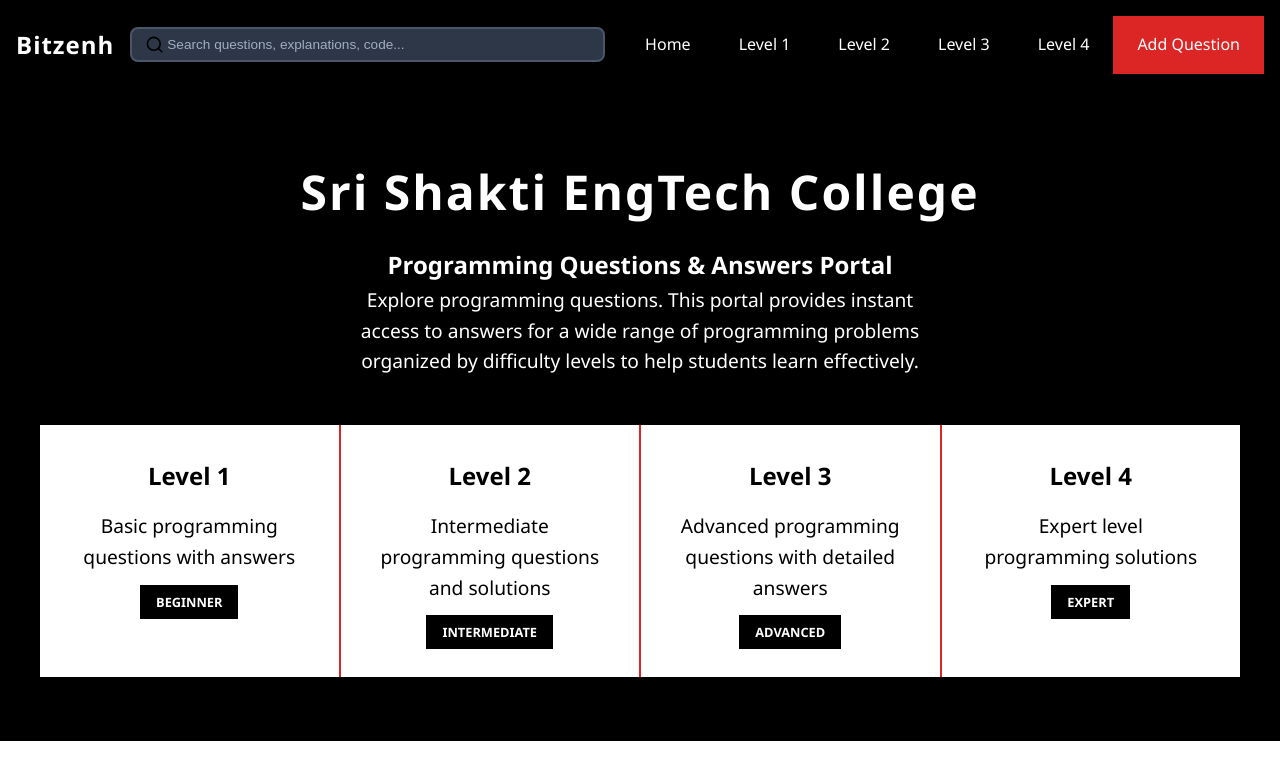
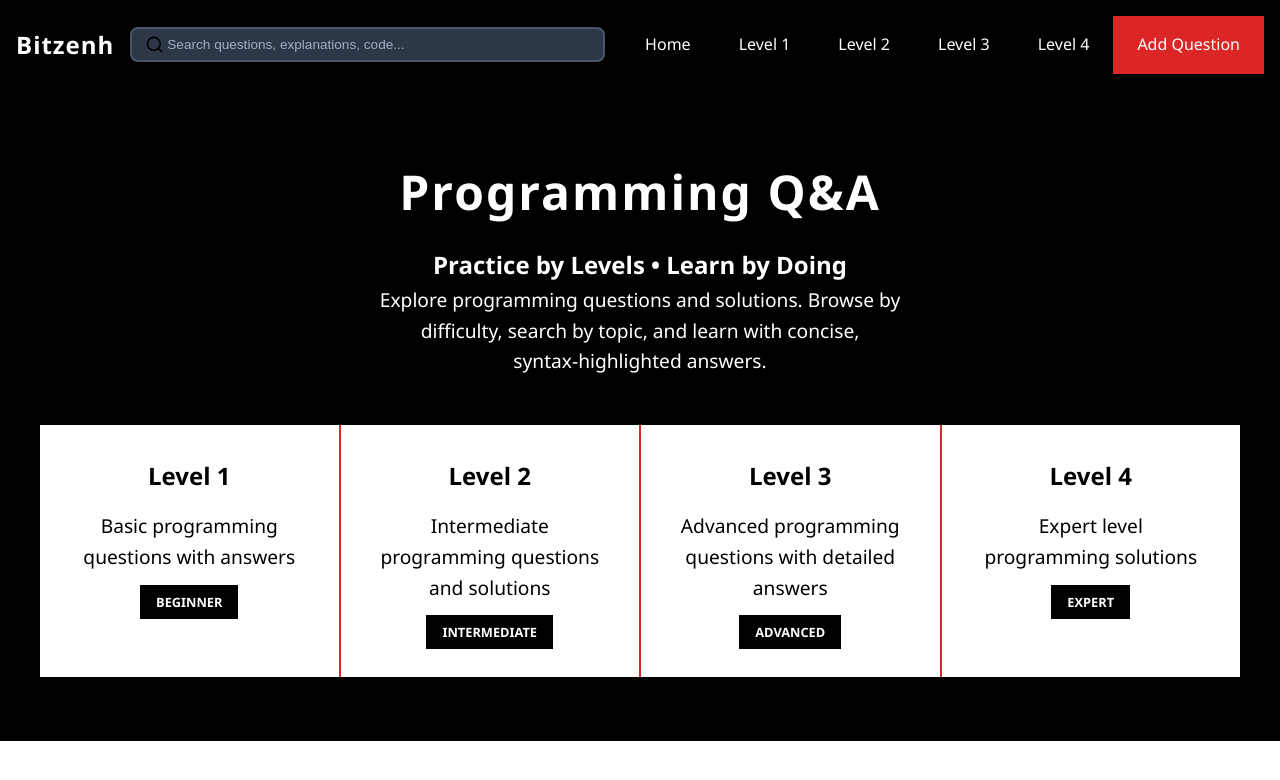
Before and after one commit to Arunarivalagan743/Bitzenh, a React (Vite) app in the folder frontend/: page / in a window 1280 px wide. Shown: the top 780 px of the page. Built offline with nearby package versions, Linux system fonts and the light colour scheme; no server answers.

Commit message:
rm unwnat

```diff
--- a/frontend/index.html
+++ b/frontend/index.html
@@ -8,8 +8,8 @@
   <link rel="icon" type="image/png" sizes="16x16" href="/favicon-16.png" />
   <meta name="theme-color" content="#0f141d" />
     <meta name="viewport" content="width=device-width, initial-scale=1.0" />
-    <title>SIET Portal Answers • Learn, Solve, Share</title>
-    <meta name="description" content="SIET Portal Answers - A collaborative programming Q&A for students to learn, solve, and share code solutions across levels." />
+    <title>Answers • Learn, Solve, Share</title>
+    <meta name="description" content="Answers - A collaborative programming Q&A for students to learn, solve, and share code solutions across levels." />
     <style>
       /* Fullscreen pre-app loading screen */
       #initial-loader {
@@ -55,11 +55,11 @@
   </head>
   <body>
     <div id="initial-loader" role="alert" aria-live="polite">
-      <div class="loader-logo">Portal CheckAnswers</div>
+      <div class="loader-logo">CheckAnswers</div>
       <div class="loader-tagline">Loading knowledge layers...</div>
       <div class="loader-emblem-wrapper">
         <!-- Inline monochrome emblem (black & red palette) -->
-        <svg class="loader-emblem" viewBox="0 0 64 64" fill="none" xmlns="http://www.w3.org/2000/svg" aria-label="Portal emblem">
+        <svg class="loader-emblem" viewBox="0 0 64 64" fill="none" xmlns="http://www.w3.org/2000/svg" aria-label="App emblem">
           <rect x="4" y="4" width="56" height="56" rx="14" stroke="#7f0c17" stroke-width="3" fill="#000" />
           <!-- Handshake stylized -->
           <path d="M18 36l8 8c2 2 5 2 7 0l1-1 4 4c1 1 3 1 4 0l4-4c1-1 1-3 0-4l-6-6" stroke="#c1121f" stroke-width="4" stroke-linecap="round" stroke-linejoin="round"/>
--- a/frontend/src/pages/Home.jsx
+++ b/frontend/src/pages/Home.jsx
@@ -61,14 +61,11 @@ const Home = ({ siteViewCount, onRefreshSiteViews }) => {
     <div className="home">
       <div className="hero-section">
         <div className="hero-content">
-          <h1>Sri Shakti EngTech College</h1>
-          <h2>Programming Questions &amp; Answers Portal</h2>
-
-
+          <h1>Programming Q&amp;A</h1>
+          <h2>Practice by Levels • Learn by Doing</h2>
           <p>
-            Explore programming questions.
-            This portal provides instant access to answers for a wide range of programming problems
-            organized by difficulty levels to help students learn effectively.
+            Explore programming questions and solutions. Browse by difficulty,
+            search by topic, and learn with concise, syntax‑highlighted answers.
           </p>
           <div className="level-cards">
             <div className="level-card" onClick={() => handleLevelClick(1)}>
@@ -108,11 +105,11 @@ const Home = ({ siteViewCount, onRefreshSiteViews }) => {
           </div>
           <div className="feature">
             <h3>QUICK LEARNING</h3>
-            <p>Learn effectively with question-answer format instead of structured course</p>
+            <p>Learn effectively with a focused question–answer format</p>
           </div>
           <div className="feature">
             <h3>CONTRIBUTE</h3>
-            <p>Add new programming questions and answers to help the student community</p>
+            <p>Add new questions and answers to help the community</p>
           </div>
         </div>
       </div>
```
Also changed, not shown: 1 other file (tests, documents, lock files or other folders).
